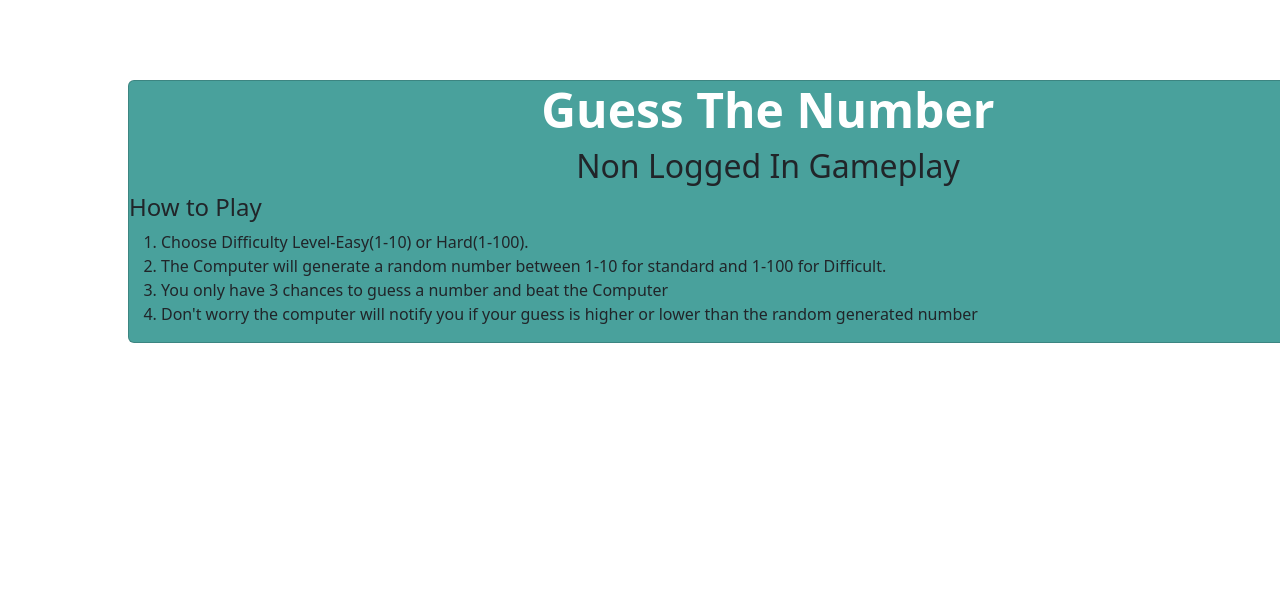
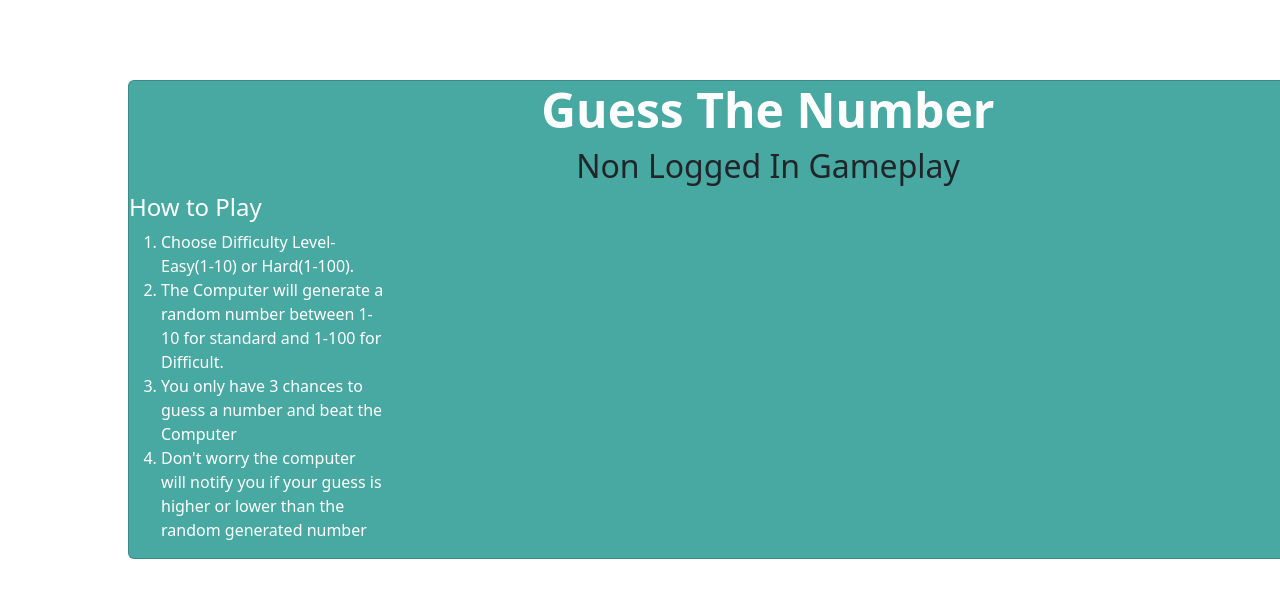
Before and after one commit to AndrewIMLEx/Learning-Project, a React app: page / in a window 1280 px wide. Shown: the top 598 px of the page. Built offline with nearby package versions, Linux system fonts and the light colour scheme.

Commit message:
Add background color

```diff
--- a/src/style.css
+++ b/src/style.css
@@ -1,5 +1,5 @@
 .card {
-    background-color : #49A19C;
+    background-color : #48A8A2;
     width : 80em;
     margin-left : 8em;
     margin-top : 5em;
@@ -19,4 +19,11 @@ h2 {
 
 h3 {
     color: white;
+    margin-left:1em;
 }
+
+.rules {
+    color : white;
+    width : 20%;
+    height : 70%
+}
```
